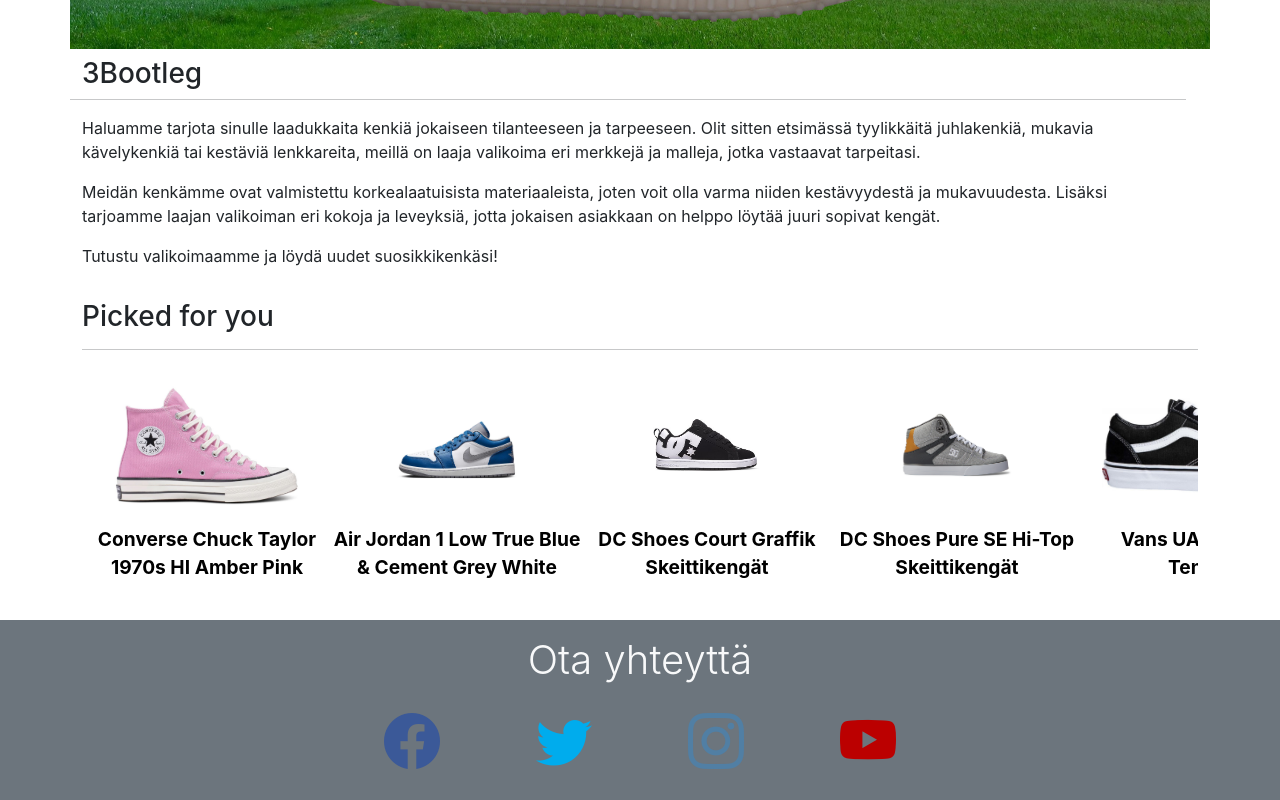
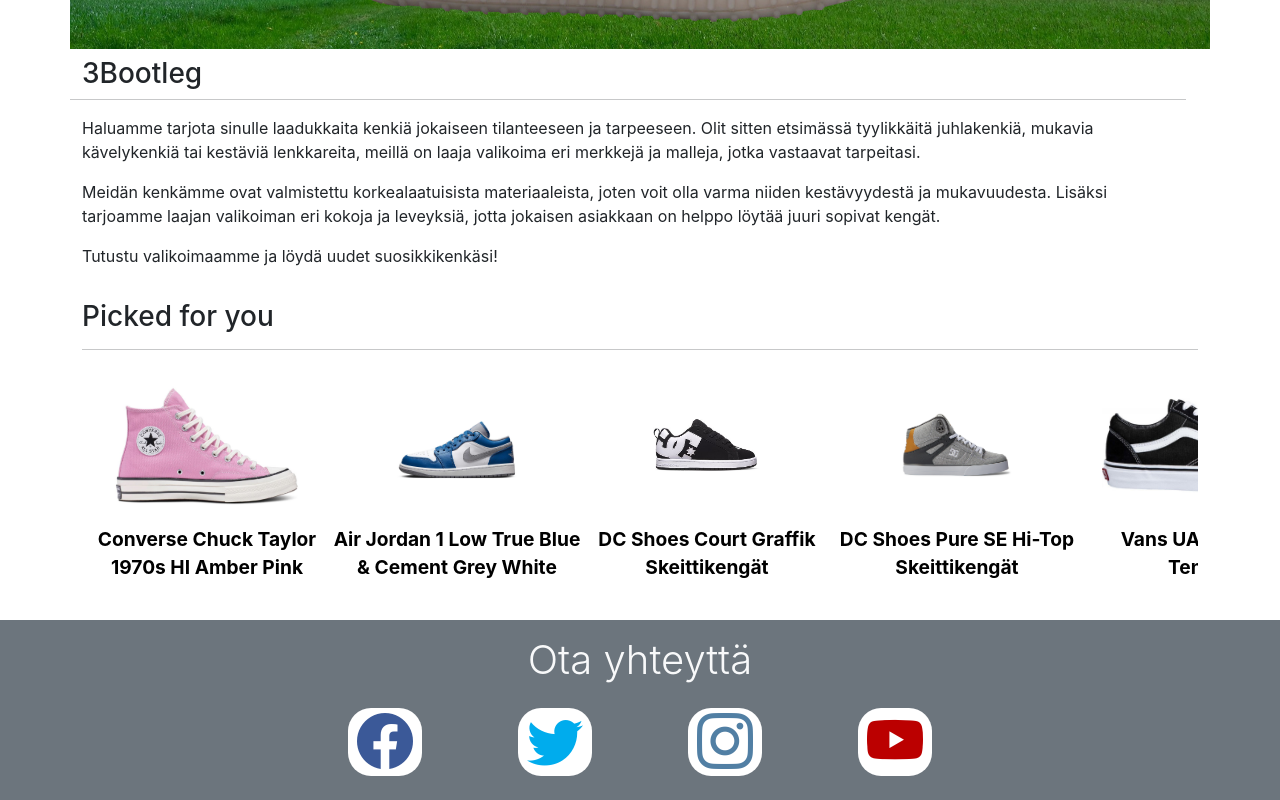
Before and after one commit to TKLahtinen/verkkokauppa-sg3b, a React (Create React App) app: page / in a window 1280 px wide. Shown: the part 689-1489 px from the top of the page. Built offline with nearby package versions, Linux system fonts and the light colour scheme.

Commit message:
social media backgrounds + colors changed to hex

```diff
--- a/src/App.css
+++ b/src/App.css
@@ -50,13 +50,13 @@
 #logo{
   margin-left: 15px;
   margin-right: 90px;
-  color: white;
+  color: #ffffff;
   font-size: 25px;
   font-weight: bold;
   margin-bottom: 6px;
 }
 #logo span{
-  color: black;
+  color: #000000;
 }
 #logo #span1{
   font-size: 30px;
@@ -68,16 +68,16 @@
   margin-left: 10px;
 }
 .nav-item .nav-link{
-  color: white;
+  color: #ffffff;
   margin-left: 2px;
-  text-shadow: 0px 0px 1px black;
+  text-shadow: 0px 0px 1px #000000;
   transition: 0.5s ease;
 }
 .nav-item .nav-link:hover{
   color: #000000;
 }
 .dropdown-menu li a{
-  color: white;
+  color: #ffffff;
   transition: 0.5s ease;
 }
 .dropdown-menu li a:hover{
@@ -104,7 +104,7 @@
   width: 100px;
   display: flexbox;
   margin: 5px;
-  border: 1px solid black;
+  border: 1px solid #000000;
 }
 
 .productlink :hover {
@@ -125,7 +125,7 @@
   bottom: 0;
   width: 100%;
   height: 180px;
-  background-color: rgb(226, 225, 225);
+  background-color: #e2e1e1;
 }
 
 .social a {
@@ -135,17 +135,35 @@
   padding-bottom: 0;
   padding-top: 0;
 }
+
 .bi-facebook {
   color: #3b5998;
+  background-color: #ffffff;
+  border-radius: 23px;
+  padding-right: 9px;
+  padding-left: 9px;
+
 }
 .bi-twitter {
   color: #00aced;
+  background-color: #ffffff;
+  border-radius: 23px;
+  padding-right: 9px;
+  padding-left: 9px;
 }
 .bi-instagram {
   color: #517fa4;
+  background-color: #ffffff;
+  border-radius: 23px;
+  padding-right: 9px;
+  padding-left: 9px;
 }
 .bi-youtube {
   color: #bb0000;
+  background-color: #ffffff;
+  border-radius: 23px;
+  padding-right: 9px;
+  padding-left: 9px;
  }
 
  /*  footer end  */
@@ -200,7 +218,7 @@
 #contact .card{
   height: 80px;
   margin-top: 20px;
-  box-shadow: rgba(100, 100, 111 ,0.2) 0px 7px 29px 0px;
+  box-shadow: #64646f33 0px 7px 29px 0px;
 }
 #contact .card i{
   margin-top: 10px;
@@ -294,5 +312,5 @@
   color: white;
   letter-spacing: 3px;
   font-weight: bold;
-  text-shadow: 0px 0px 1px black;
+  text-shadow: 0px 0px 1px #000000;
 }
```
